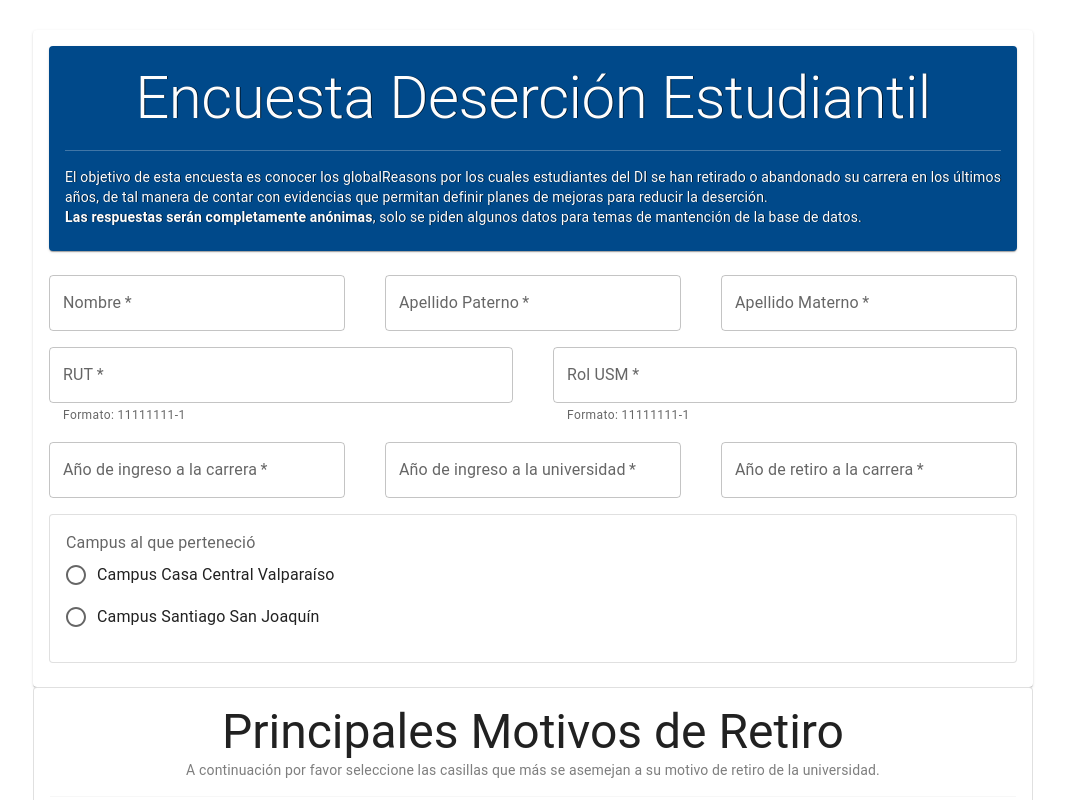
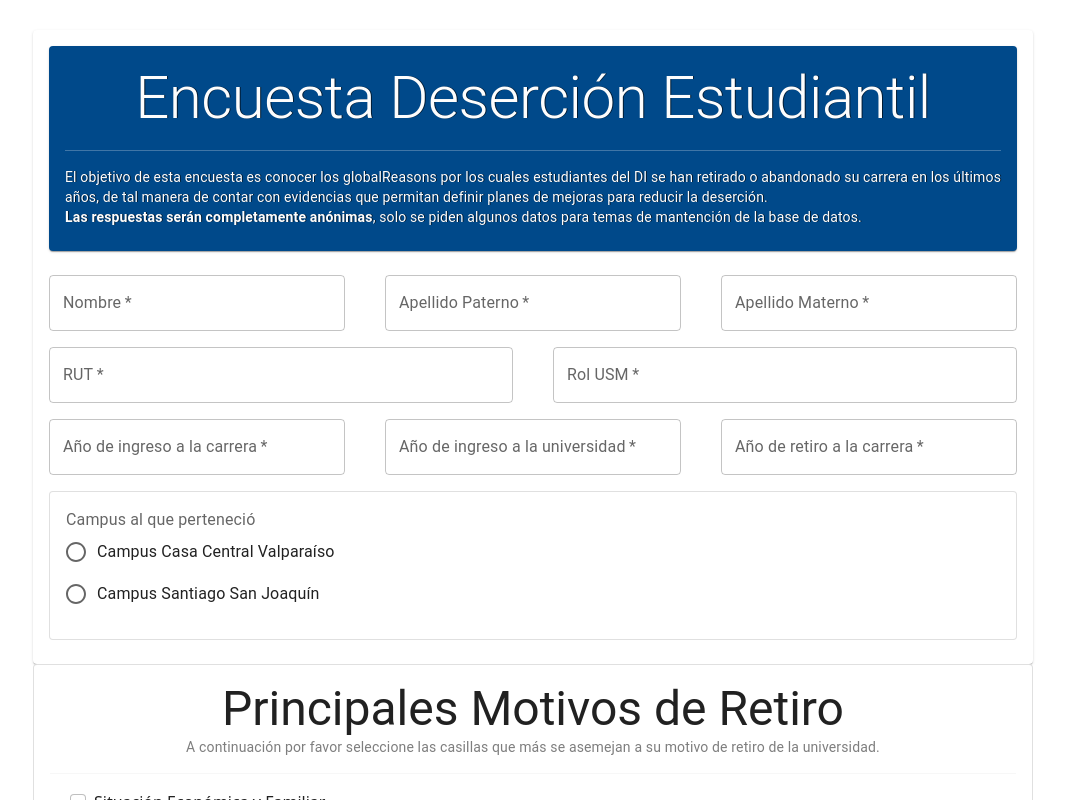
Before and after one commit to fsalas21/trabajo_memoria, a React (Create React App) app: page /encuesta-estudiante in a window 1280 px wide. Shown: the top 800 px of the page, without its empty margins (107-1172 px from the left). Built offline with nearby package versions, Linux system fonts and the light colour scheme.

Commit message:
Added handle of error for RUT and Rol

```diff
--- a/src/components/Survey/Survey.js
+++ b/src/components/Survey/Survey.js
@@ -5,7 +5,7 @@ import './survey.css';
 
 const CASA_CENTRAL = 'Campus Casa Central Valparaíso';
 const CAMPUS_SJ = 'Campus Santiago San Joaquín';
-const FORMAT = 'Formato: 11111111-1';
+// const FORMAT = 'Formato: 11111111-1';
 
 const TITLE = 'Principales Motivos de Retiro';
 const DESCRIPTION = 'A continuación por favor seleccione las casillas que más se asemejan a su motivo de retiro de la universidad.';
@@ -28,6 +28,9 @@ const DETAIL_QUESTION = 'Detalles de su respuesta anterior.'
 
 const OTRO_TITLE = 'Otros motivos';
 const OTRO_QUESTION = 'Detalle qué otros motivos lo habrían motivado a dejar la carrera y/o universidad';
+
+const MAX_RUT_WIDTH = 10;
+const MAX_ROL_WIDTH = 11;
 
 const SurveyForm = () => {
 
@@ -83,6 +86,49 @@ const SurveyForm = () => {
         {id: '5', name: 'Mala infraestructura (pedir detallar)', isChecked: false},
         {id: '6', name: OTRO_TITLE, isChecked: false}
     ]);
+
+    const [errorRutMessage, setErrorRutMessage] = React.useState("");
+
+    const [rut, setRUT] = React.useState("");
+
+    React.useEffect(() => {
+        let regex = /[a-zA-Z_*.]/;
+        if (rut.length > MAX_RUT_WIDTH) {
+            setErrorRutMessage('RUT contiene más de 9 dígitos.');
+        }
+        else if (regex.test(rut)) {
+            setErrorRutMessage('RUT no debe contener letras o caracteres especiales.')
+        }
+    }, [rut]);
+
+    React.useEffect(() => {
+        let regex = /[a-zA-Z_*.]/;
+        if (rut.length <= MAX_RUT_WIDTH && !(regex.test(rut)) && errorRutMessage) {
+            setErrorRutMessage("");
+        }
+    }, [rut, errorRutMessage]);
+
+    const [errorRolMessage, setErrorRolMessage] = React.useState("");
+
+    const [rol, setRol] = React.useState("");
+
+    React.useEffect(() => {
+        let regex = /[a-zA-Z_*.]/;
+        if (rol.length > MAX_ROL_WIDTH) {
+            setErrorRolMessage('Rol contiene más de 10 dígitos.');
+        }
+        else if (regex.test(rol)) {
+            setErrorRolMessage('Rol no debe contener letras o caracteres especiales.')
+        }
+    }, [rol]);
+
+    React.useEffect(() => {
+        let regex = /[a-zA-Z_*.]/;
+        if (rol.length <= MAX_ROL_WIDTH && !(regex.test(rol)) && errorRolMessage) {
+            setErrorRolMessage("");
+        }
+    }, [rol, errorRolMessage]);
+
 
     const handleRadioChange = (event) => {
         setValueRadio(event.target.value);
@@ -144,12 +190,25 @@ const SurveyForm = () => {
 
     const onSubmitCheckbox = (event) => {
         event.preventDefault();
+        console.log('globalReasons');
+        let selectedGlobalReasons = []
+        globalReasons.forEach(element => {
+            if (element.isChecked) {
+                selectedGlobalReasons.push(element.name);
+            }
+        })
+        console.log('globalFiltered:', selectedGlobalReasons);
         console.table(globalReasons);
-        console.table(familyEconomicReasons);
-        console.table(vocationalReasons);
-        console.table(firstAcademicReasons);
-        console.table(secondAcademicReasons);
-        console.table(atmosphereReasons);
+        // console.log('familyEconomicReasons');
+        // console.table(familyEconomicReasons);
+        // console.log('vocationalReasons');
+        // console.table(vocationalReasons);
+        // console.log('firstAcademicReasons');
+        // console.table(firstAcademicReasons);
+        // console.log('secondAcademicReasons');
+        // console.table(secondAcademicReasons);
+        // console.log('atmosphereReasons');
+        // console.table(atmosphereReasons);
     }
 
     const ColoredLine = ({ color }) => (
@@ -161,6 +220,39 @@ const SurveyForm = () => {
             }}
         />
     );
+
+    const formatRut = (rut) => {
+        rut = rut.replace('-', '');
+        if (rut.length >= MAX_RUT_WIDTH-1) {
+            let notFormattedRut = rut;
+            let firstPart = notFormattedRut.substring(0, rut.length - 1);
+            let dv = notFormattedRut.substring(rut.length - 1);
+            return firstPart + '-' + dv;
+        }
+        return rut;
+    }
+
+    const formatRol = (rol) => {
+        rol = rol.replace('-', '');
+        if (rol.length >= MAX_ROL_WIDTH-1) {
+            let notFormattedRut = rol;
+            let firstPart = notFormattedRut.substring(0, rol.length - 1);
+            let dv = notFormattedRut.substring(rol.length - 1);
+            return firstPart + '-' + dv;
+        }
+        return rol;
+    }
+
+    const handleRUT = (event) => {
+        console.log('event', event);
+        event.target.value = formatRut(event.target.value);
+        setRUT(event.target.value);
+    }
+
+    const handleRol = (event) => {
+        event.target.value = formatRol(event.target.value);
+        setRol(event.target.value);
+    }
 
     return (
         <Box display='flex' justifyContent='center' sx={{marginTop: '30px'}}>
@@ -190,10 +282,10 @@ const SurveyForm = () => {
                             </Grid>
                             <Grid container direction={'row'} columnSpacing={5}>
                                 <Grid item xs={6}>
-                                    <TextField id='rut' label='RUT' helperText={FORMAT} fullWidth required />
+                                    <TextField id='rut' label='RUT' error={rut.length > MAX_RUT_WIDTH || /[a-zA-Z]/.test(rut) } helperText={errorRutMessage} onChange={handleRUT} fullWidth required />
                                 </Grid>
                                 <Grid item xs={6}>
-                                    <TextField id='rol' label='Rol USM' helperText={FORMAT} fullWidth required />
+                                    <TextField id='rol' label='Rol USM' error={rol.length > MAX_ROL_WIDTH || /[a-zA-Z]/.test(rol) } helperText={errorRolMessage} onChange={handleRol} fullWidth required />
                                 </Grid>
                             </Grid>
                             <Grid container direction={'row'} spacing={5}>
@@ -374,7 +466,7 @@ const SurveyForm = () => {
                 </div>
             </div>
         </Box>
-    )
+    );
 }
 
 export default SurveyForm;
```
